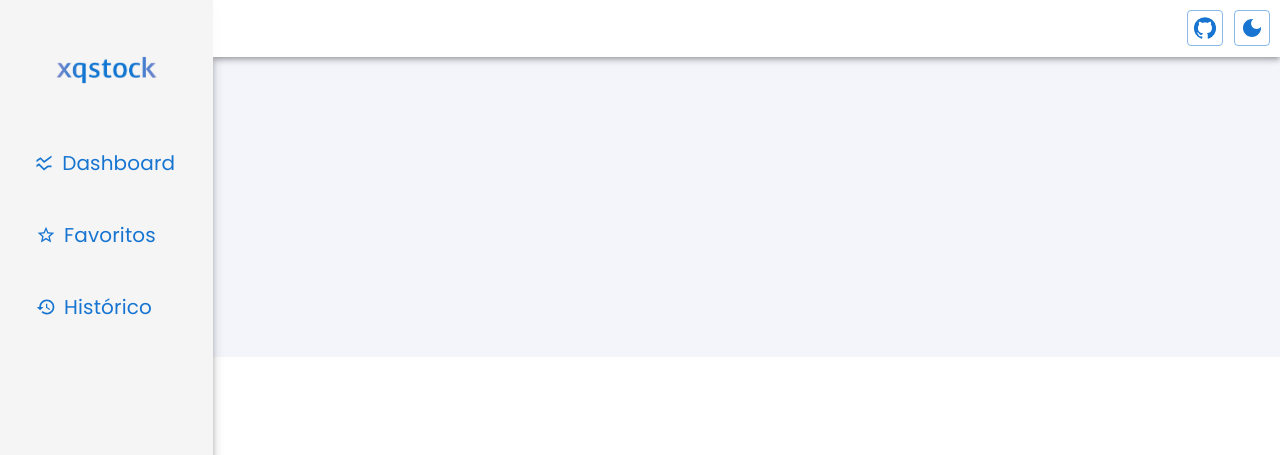
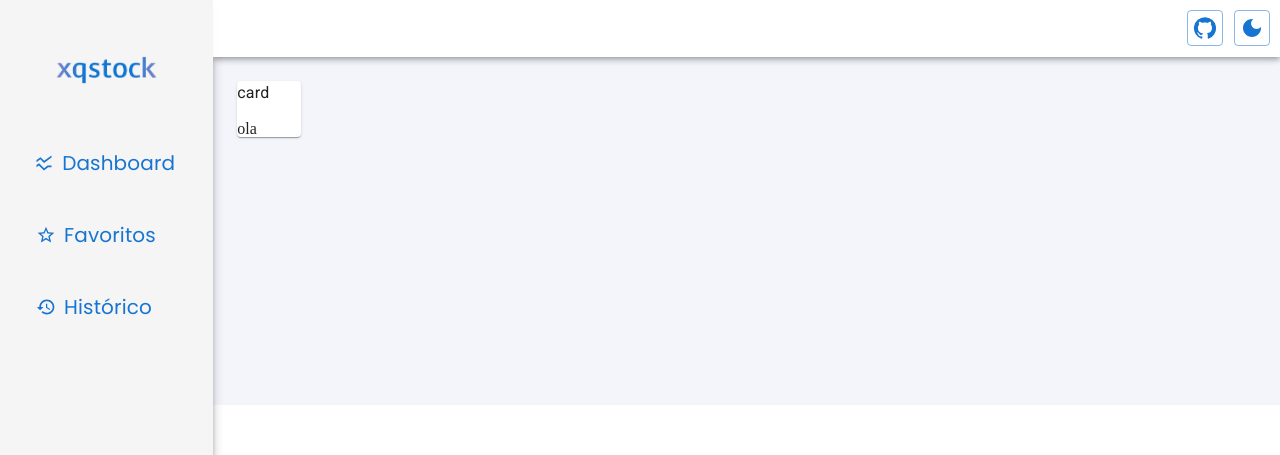
Before and after one commit to gabrielrangel/xqstock-app, a React (Create React App) app: page / in a window 1280 px wide. Shown: the top 455 px of the page. Built offline with nearby package versions, Linux system fonts and the light colour scheme.

Commit message:
feat(11-criar-layout-do-dashboard): criados os cartões

```diff
--- /dev/null
+++ b/src/Components/Dashboard/Filter/FilterCard/index.tsx
@@ -0,0 +1,21 @@
+import { Typography } from "@mui/material";
+import Box from "@mui/system/Box";
+import { FunctionComponent } from "react";
+import StyledPaper from "./styles";
+import FilterCardProps from "./types";
+
+export const DashboardFilterCard: FunctionComponent<FilterCardProps> = ({
+  children,
+  title,
+  options,
+}) => (
+  <StyledPaper elevation={1}>
+    <Box className="header">
+      <Typography>{title}</Typography>
+      <Box className="options">{options}</Box>
+    </Box>
+    <Box className="content">{children}</Box>
+  </StyledPaper>
+);
+
+export default DashboardFilterCard;
--- /dev/null
+++ b/src/Components/Dashboard/Filter/FilterCard/styles.ts
@@ -0,0 +1,5 @@
+import Paper, { PaperProps } from "@mui/material/Paper";
+import styled from "@emotion/styled";
+import FilterCardProps from "./types";
+
+export default styled(Paper)<PaperProps & { grow?: boolean }>``;
--- /dev/null
+++ b/src/Components/Dashboard/Filter/FilterCard/types.ts
@@ -0,0 +1,10 @@
+import { FunctionComponent, ReactNode } from "react";
+
+export interface FilterCardProps {
+  title: string;
+  children: ReactNode;
+  options: ReactNode;
+  grow?: boolean;
+}
+
+export default FilterCardProps;
--- /dev/null
+++ b/src/Components/Dashboard/Filter/FilterGroup/index.tsx
@@ -0,0 +1,13 @@
+import Container from "@mui/material/Container";
+import { FunctionComponent, ReactNode } from "react";
+import StyledBox from "./styles";
+
+export const DashboardFilterGroup: FunctionComponent<{
+  children: ReactNode;
+}> = ({ children }) => (
+  <StyledBox>
+    <Container maxWidth="lg">{children}</Container>
+  </StyledBox>
+);
+
+export default DashboardFilterGroup;
--- a/src/Components/Dashboard/FilterGroup/styles.ts
+++ b/src/Components/Dashboard/Filter/FilterGroup/styles.ts
@@ -5,4 +5,9 @@ export default styled(Box)<BoxProps>`
   background-color: ${({ theme }) => theme.palette.secondary.main}15;
   content: "";
   min-height: 300px;
+  padding: ${({ theme }) => theme.spacing(3)} 0;
+
+  .MuiContainer-root {
+    display: flex;
+  }
 `;
--- /dev/null
+++ b/src/Components/Dashboard/Filter/index.ts
@@ -0,0 +1,2 @@
+export * from "./FilterCard";
+export * from "./FilterGroup";
--- a/src/Components/Dashboard/FilterGroup/index.tsx
+++ /dev/null
@@ -1,9 +0,0 @@
-import { BoxProps } from "@mui/system";
-import { FunctionComponent } from "react";
-import StyledBox from "./styles";
-
-export const DashboardFilterGroup: FunctionComponent<BoxProps> = () => (
-  <StyledBox />
-);
-
-export default DashboardFilterGroup;
--- /dev/null
+++ b/src/Components/Dashboard/index.ts
@@ -0,0 +1 @@
+export * from "./Filter";
--- a/src/Templates/Dashboard.tsx
+++ b/src/Templates/Dashboard.tsx
@@ -1,10 +1,19 @@
-import Box, { BoxProps } from "@mui/material/Box";
+import Box from "@mui/material/Box";
+import Button from "@mui/material/Button";
 import { FunctionComponent } from "react";
-import DashboardFilterGroup from "src/Components/Dashboard/FilterGroup";
+
+import {
+  DashboardFilterCard,
+  DashboardFilterGroup,
+} from "src/Components/Dashboard";
 
 export const Dashboard: FunctionComponent = () => (
   <Box>
-    <DashboardFilterGroup />
+    <DashboardFilterGroup>
+      <DashboardFilterCard title={"card"} options={<Button />}>
+        <>ola</>
+      </DashboardFilterCard>
+    </DashboardFilterGroup>
   </Box>
 );
 
```
